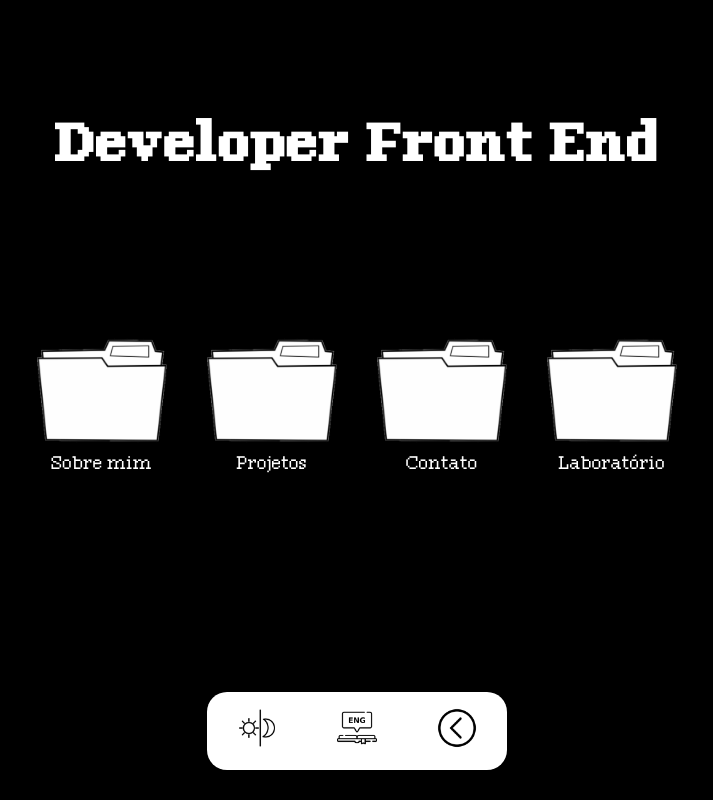
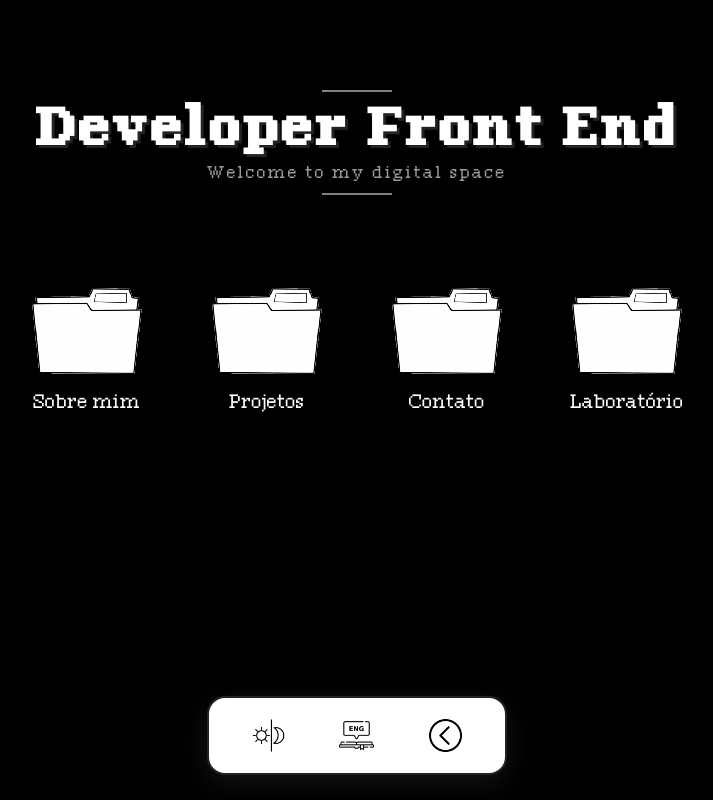
Before and after one commit to bakaout/newPortfolio, a website: page paginas/home.html in a window 1280 px wide. Shown: the whole page, without its empty margins (283-996 px from the left). Drawn offline with Linux system fonts and the light colour scheme.

Commit message:
dando uma repaginada na pagina home

```diff
--- a/css/home.css
+++ b/css/home.css
@@ -1,85 +1,360 @@
-*{
+* {
     margin: 0;
     padding: 0;
+    box-sizing: border-box;
 }
+
 
 @font-face {
     font-family: 'pixel';
     src: url(../fonts/Pixel\ Georgia\ Bold.ttf);
 }
+
 @font-face {
     font-family: 'pixelFino';
     src: url(../fonts/Pixel\ Georgia.ttf);
 }
 
 
+#bodyHome {
+    min-height: 100vh;
 
-#bodyHome{
-    background-color: #000000;
+    background-color: #000;
     color: white;
-    text-align: center;
-    position: relative;
+
+    font-family: 'pixelFino';
+
+    overflow-x: hidden;
 }
-#containerHome{
-    position: relative;
-    background-color: black;
-    align-items: center;
+
+
+/* =========================
+   CONTAINER
+========================= */
+
+#containerHome {
+    min-height: 100vh;
+
     display: flex;
     flex-direction: column;
-    height: 100vh;
+
+    align-items: center;
+    justify-content: center;
+
+    position: relative;
+
+    padding: 40px 20px 150px;
+}
+
+
+/* =========================
+   TITULO
+========================= */
+
+.tituloHome {
+    position: absolute;
+
+    top: 90px;
+
+    display: flex;
+    flex-direction: column;
+
+    align-items: center;
+
+    gap: 12px;
+}
+
+
+.tituloHome h1 {
+    font-family: 'pixel';
+
+    font-size: 50px;
+
+    letter-spacing: 2px;
+
+    text-shadow:
+        3px 3px 0 #222;
+}
+
+
+.tituloHome p {
+    font-family: 'pixelFino';
+
+    font-size: 15px;
+
+    opacity: 0.6;
+
+    letter-spacing: 2px;
+}
+
+
+.tituloLinha {
+    width: 70px;
+
+    height: 2px;
+
+    background-color: white;
+
+    opacity: 0.5;
+}
+
+
+/* =========================
+   PASTAS
+========================= */
+
+#listaPastas {
+
+    display: grid;
+
+    grid-template-columns: repeat(4, 150px);
+
+    gap: 30px;
+
+    align-items: start;
     justify-content: center;
 }
-#containerHome > h1{
-    font-family: 'pixel';
-    font-size: 50px;
-    position: absolute;
-    top: 120px;
-}
-#listaPastas{
-    display: grid;/*MUDAR PARA GRID*/
-    grid-template-columns: 1fr 1fr 1fr 1fr;
-    /*border: 1px solid red;*/
-    /*COLOCAR WRAPPER PRA QUEBRA DE LINHA*/
-}
-#pastas{
-    padding: 20px;
-}
-#pastas:hover{
-    transform: scale(1.07);
-    transition: transform 0.5s ease-in;
-}
-#pastas > p{
-    font-family: 'pixelFino';
+
+
+.pasta {
+
+    padding: 15px;
+
+    display: flex;
+
+    flex-direction: column;
+
+    align-items: center;
+
+    gap: 8px;
+
+    cursor: pointer;
+
+    transition:
+        transform 0.25s ease,
+        filter 0.25s ease;
 }
 
-#pastas > img{
-    width: 100px;
-}
-#footerHome{
-    position: fixed;
-    display: flex;
-    align-items: center;
-    justify-content: space-around;
-    font-size: 50px;
-    bottom: 30px;
-    left: 50%;
-    transform: translate(-50%);
-    padding: 5px;
-    background-color: white;
-    color: black;
-    width: 300px;
-    border-radius: 20px;
-    padding: 10px 0 10px 0;
+
+.pasta a {
+
+    display: block;
 }
 
+
+.pasta img {
+
+    width: 110px;
+
+    image-rendering: pixelated;
+
+    transition:
+        transform 0.25s ease;
+}
+
+
+.pasta p {
+
+    font-family: 'pixelFino';
+
+    font-size: 17px;
+
+    transition:
+        opacity 0.25s ease;
+}
+
+
+/* =========================
+   HOVER
+========================= */
+
+.pasta:hover {
+
+    transform: translateY(-8px);
+
+}
+
+
+.pasta:hover img {
+
+    transform: scale(1.08);
+
+}
+
+
+.pasta:hover p {
+
+    opacity: 0.7;
+
+}
+
+
+/* =========================
+   FOOTER / DOCK
+========================= */
+
+#footerHome {
+
+    position: fixed;
+
+    left: 50%;
+    bottom: 25px;
+
+    transform: translateX(-50%);
+
+    width: 300px;
+
+    padding: 10px 15px;
+
+    display: flex;
+
+    align-items: center;
+
+    justify-content: space-around;
+
+    background-color: white;
+
+    border: 2px solid #222;
+
+    border-radius: 18px;
+
+    box-shadow:
+        0 8px 30px rgba(255, 255, 255, 0.08);
+
+    z-index: 10;
+}
+
+
+#footerHome button {
+
+    width: 55px;
+    height: 55px;
+
+    display: flex;
+
+    align-items: center;
+    justify-content: center;
+
+    background: transparent;
+
+    border: none;
+
+    cursor: pointer;
+
+    border-radius: 12px;
+
+    transition:
+        background-color 0.2s ease,
+        transform 0.2s ease;
+}
+
+
+#footerHome button:hover {
+
+    background-color: #eeeeee;
+
+    transform: translateY(-3px);
+
+}
+
+
+#footerHome img {
+
+    width: 35px;
+
+    height: 35px;
+
+    object-fit: contain;
+}
+
+
+/* =========================
+   TABLET
+========================= */
+
 @media (max-width: 800px) {
-    #listaPastas{
-        display: grid;/*MUDAR PARA GRID*/
-        grid-template-columns: 1fr 1fr;
-        margin-top: 50px;
+
+    .tituloHome {
+
+        top: 60px;
+
     }
-    #containerHome > h1{
-        top: 50px;
+
+
+    .tituloHome h1 {
+
+        font-size: 38px;
+
     }
+
+
+    #listaPastas {
+
+        grid-template-columns: repeat(2, 150px);
+
+        gap: 25px;
+
+    }
+
 }
-/*FIM DA PAGINA HOME*/
+
+
+/* =========================
+   CELULAR
+========================= */
+
+@media (max-width: 450px) {
+
+    #containerHome {
+
+        padding-top: 130px;
+
+    }
+
+
+    .tituloHome h1 {
+
+        font-size: 28px;
+
+    }
+
+
+    .tituloHome p {
+
+        font-size: 12px;
+
+    }
+
+
+    #listaPastas {
+
+        grid-template-columns: repeat(2, 120px);
+
+        gap: 15px;
+
+    }
+
+
+    .pasta img {
+
+        width: 90px;
+
+    }
+
+
+    .pasta p {
+
+        font-size: 14px;
+
+    }
+
+
+    #footerHome {
+
+        width: 260px;
+
+        bottom: 15px;
+
+    }
+
+}
--- a/paginas/home.html
+++ b/paginas/home.html
@@ -1,44 +1,88 @@
 <!DOCTYPE html>
 <html lang="en">
+
 <head>
     <meta charset="UTF-8">
     <meta name="viewport" content="width=device-width, initial-scale=1.0">
+
     <title>Home</title>
+
     <link rel="stylesheet" href="../css/home.css">
 </head>
+
 <body id="bodyHome">
-    <div id="containerHome">
-        <h1>Developer Front End</h1>
+
+    <main id="containerHome">
+
+        <div class="tituloHome">
+            <span class="tituloLinha"></span>
+
+            <h1>Developer Front End</h1>
+
+            <p>Welcome to my digital space</p>
+
+            <span class="tituloLinha"></span>
+        </div>
+
+
         <div id="listaPastas">
-            <div id="pastas">
-                <a href="../paginas/sobreMim.html"><img width="130px" src="../imgs/pasta.png" alt=""></a>
+
+            <div class="pasta">
+                <a href="../paginas/sobreMim.html">
+                    <img src="../imgs/pasta.png" alt="Pasta Sobre mim">
+                </a>
+
                 <p>Sobre mim</p>
             </div>
-            <div id="pastas">
-                <a href="../paginas/projetos.html"><img width="130px" src="../imgs/pasta.png" alt=""></a>
+
+
+            <div class="pasta">
+                <a href="../paginas/projetos.html">
+                    <img src="../imgs/pasta.png" alt="Pasta Projetos">
+                </a>
+
                 <p>Projetos</p>
             </div>
-            <div id="pastas">
-                <a href="../paginas/contato.html"><img width="130px" src="../imgs/pasta.png" alt=""></a>
+
+
+            <div class="pasta">
+                <a href="../paginas/contato.html">
+                    <img src="../imgs/pasta.png" alt="Pasta Contato">
+                </a>
+
                 <p>Contato</p>
             </div>
-            <div id="pastas">
-                <a href="../paginas/laboratorio.html"><img width="130px" src="../imgs/pasta.png" alt=""></a>
+
+
+            <div class="pasta">
+                <a href="../paginas/laboratorio.html">
+                    <img src="../imgs/pasta.png" alt="Pasta Laboratório">
+                </a>
+
                 <p>Laboratório</p>
             </div>
+
         </div>
-    </div>
-    <div id="footerHome">
-            <div>
-                <img width="40px" src="../imgs/dia-e-noite.png" alt="">
-            </div>
 
-            <div>
-                <img width="40px" src="../imgs/eng (1).png" alt="">
-            </div>
+    </main>
 
-            <div>
-                <img width="40px" src="../imgs/botao-voltar.png" alt=""></p>
-    </div>
+
+    <footer id="footerHome">
+
+        <button>
+            <img src="../imgs/dia-e-noite.png" alt="Alternar tema">
+        </button>
+
+        <button>
+            <img src="../imgs/eng (1).png" alt="Idioma">
+        </button>
+
+        <button onclick="history.back()">
+            <img src="../imgs/botao-voltar.png" alt="Voltar">
+        </button>
+
+    </footer>
+
 </body>
+
 </html>
```
